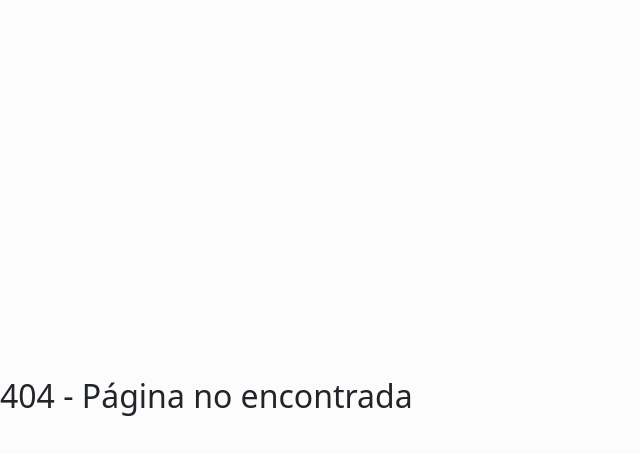
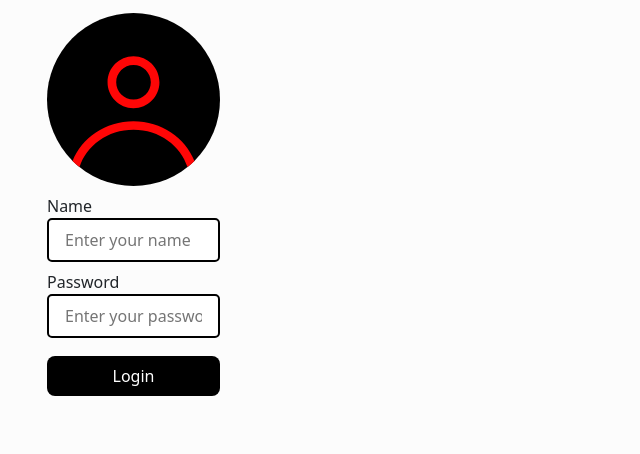
Before and after one commit to Yeyeando/FastserviceProyectoCoop, a React (Vite) app: page /Login in a window 1280 px wide. Before the commit this address had no page. Shown: the top 454 px of the page, without its empty margins (0-640 px from the left). Built offline with nearby package versions, Linux system fonts and the light colour scheme.

Commit message:
Add Login page

```diff
--- a/src/AppRouter.tsx
+++ b/src/AppRouter.tsx
@@ -7,6 +7,7 @@ import DishesWaiter from "./pages/DishesWaiter";
 import Confirmation from "./pages/Confirmation";
 import PickUp from "./pages/PickUp";
 import { DishProvider } from "./pages/DishContext";
+import Login from "./pages/Login/Login.tsx"
 import Report from "./pages/Report";
 
 const AppRouter: React.FC = () => {
@@ -14,6 +15,7 @@ const AppRouter: React.FC = () => {
     <DishProvider>
       <Router>
         <Routes>
+          <Route path="/Login" element={<Login />} />
           <Route path="/" element={<MainWaiter />} />
           <Route path="/MenuWaiter/:table" element={<MenuWaiter />} />
           <Route path="/DishesWaiter/:table?/:id" element={<DishesWaiter />} />
--- /dev/null
+++ b/src/pages/Login/Login.css
@@ -0,0 +1,76 @@
+#login-container {
+    box-sizing: border-box;
+    margin: 0;
+    padding: 5%;
+    width: 100%;
+    height: 100dvh;
+    display: flex;
+    align-items: center;
+    flex-direction: column;
+    gap: 1vh;
+}
+
+#image-container {
+    width: 90%;
+    display: flex;
+    justify-content: center;
+    align-content: center;
+}
+
+#image-container img {
+    width: 80%;
+}
+
+#login-form {
+    width: 90%;
+    display: flex;
+    justify-content: center;
+    align-items: center;
+    flex-direction: column;
+    gap: 1vh;
+}
+
+.form-section {
+    width: 80%;
+    display: flex;
+    justify-content: center;
+    align-items: center;
+    flex-direction: column;
+}
+
+.form-section label {
+    width: 100%;
+    text-align: left;
+}
+
+.form-section input,select {
+    width: 100%;
+    padding: 0.5rem 1rem;
+    background-color: white;
+    color: black;
+    border-radius: 5px;
+    border: 2px solid black;
+}
+
+#button-container {
+    width: 90%;
+    display: flex;
+    justify-content: center;
+    align-items: center;
+}
+
+#button-container button {
+    width: 80%;
+    padding: 0.5rem 1rem;
+    border: none;
+    background-color: black;
+    color: white;
+    cursor: pointer;
+    transition: all 0.4s ease;
+}
+
+#button-container button:hover {
+    border: 2px solid black;
+    background-color: white;
+    color: black;
+}
--- /dev/null
+++ b/src/pages/Login/Login.tsx
@@ -0,0 +1,36 @@
+import React from "react";
+import "./Login.css"
+const Login: React.FC = () => {
+  return (
+
+    <section id="login-container">
+
+
+        <div id="image-container">
+          <img src="../../../public/img/user-icon.svg" alt="" />
+        </div>
+
+        <div id="login-form">
+          <div className="form-section">
+              <label>Name</label>
+              <input placeholder="Enter your name"></input>
+          </div>
+
+          <div className="form-section">
+              <label>Password</label>
+              <input placeholder="Enter your password"></input>
+          </div>
+        </div>
+
+        <div id="button-container">
+          <button>
+            Login
+          </button>
+        </div>
+
+    </section>
+
+  );
+};
+
+export default Login;
```
Also changed, not shown: public/img/user-icon.svg (added).
